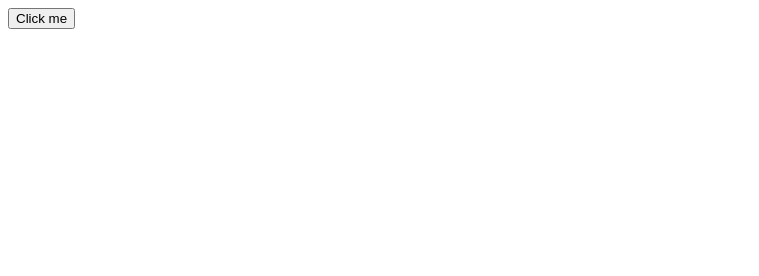
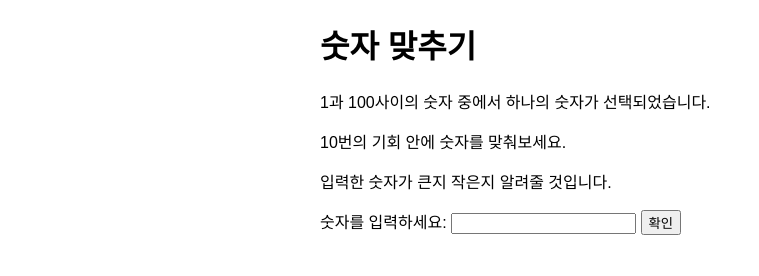
Before and after one commit to courage-max/postech_web_lecture, a plain HTML site: page index.html in a window 1280 px wide. Shown: the whole page, without its empty margins (0-759 px from the left). Drawn offline with Linux system fonts and the light colour scheme.

Commit message:
Add in javascript-basic-1

```diff
--- a/index.html
+++ b/index.html
@@ -1,27 +1,30 @@
 <!DOCTYPE html>
-<html lang="en-US">
+<html>
   <head>
     <meta charset="utf-8">
-    <title>Apply JavaScript example</title>
+    <title>숫자 맞추기</title>
+    <link href="style.css" rel="stylesheet" type="text/css">
   </head>
+
   <body>
-    <button>Click me</button>
-    <script>
-        function createParagraph() {
-            var para = document.createElement('p');
-            para.textContent = 'You clicked the button!';
-            document.body.appendChild(para);
-        }
+    <h1>숫자 맞추기</h1>
 
-            /*
-            1. Get references to all the buttons on the page and sort them in an array.
-            2. Loop through all the buttons and add a click event listener to each one.
-            When any button is pressed, the createParagraph() function will be run.
-            */
-        var buttons = document.querySelectorAll('button');
-        for (var i = 0; i < buttons.length; i++) {
-            buttons[i].addEventListener('click', createParagraph);
-        }
-    </script>
+    <p>1과 100사이의 숫자 중에서 하나의 숫자가 선택되었습니다.</p>
+    <p>10번의 기회 안에 숫자를 맞춰보세요.</p>
+    <p>입력한 숫자가 큰지 작은지 알려줄 것입니다.</p>
+
+    <div class="form">
+      <label for="guessField">숫자를 입력하세요: </label>
+      <input type="text" id="guessField" class="guessField">
+      <input type="submit" value="확인" class="guessSubmit">
+    </div>
+
+    <div class="resultParas">
+      <p class="guesses"></p>
+      <p class="lastResult"></p>
+      <p class="lowOrHi"></p>
+    </div>
+
+    <script src="script.js"></script>
   </body>
 </html>
--- /dev/null
+++ b/script.js
@@ -0,0 +1,15 @@
+function createParagraph() {
+    var para = document.createElement('p');
+    para.textContent = 'You clicked the button!';
+    document.body.appendChild(para);
+}
+
+    /*
+    1. Get references to all the buttons on the page and sort them in an array.
+    2. Loop through all the buttons and add a click event listener to each one.
+    When any button is pressed, the createParagraph() function will be run.
+    */
+var buttons = document.querySelectorAll('button');
+for (var i = 0; i < buttons.length; i++) {
+    buttons[i].addEventListener('click', createParagraph);
+}
--- /dev/null
+++ b/style.css
@@ -0,0 +1,13 @@
+html {
+    font-family: sans-serif;
+}
+body {
+    width: 50%;
+    max-width: 800px;
+    min-width: 480px;
+    margin: 0 auto;
+}
+.lastResult {
+    color: white;
+    padding: 3px;
+}
```
